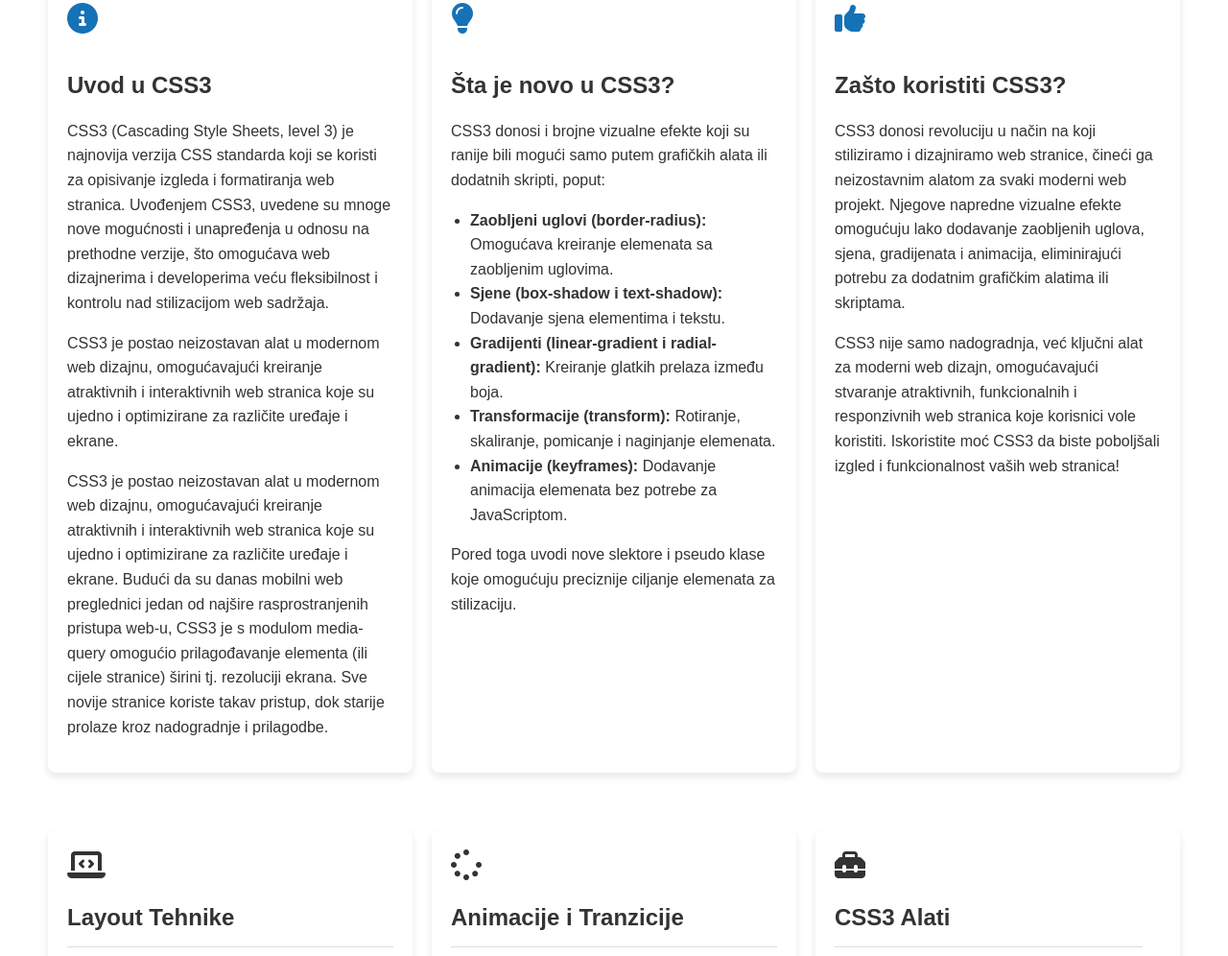
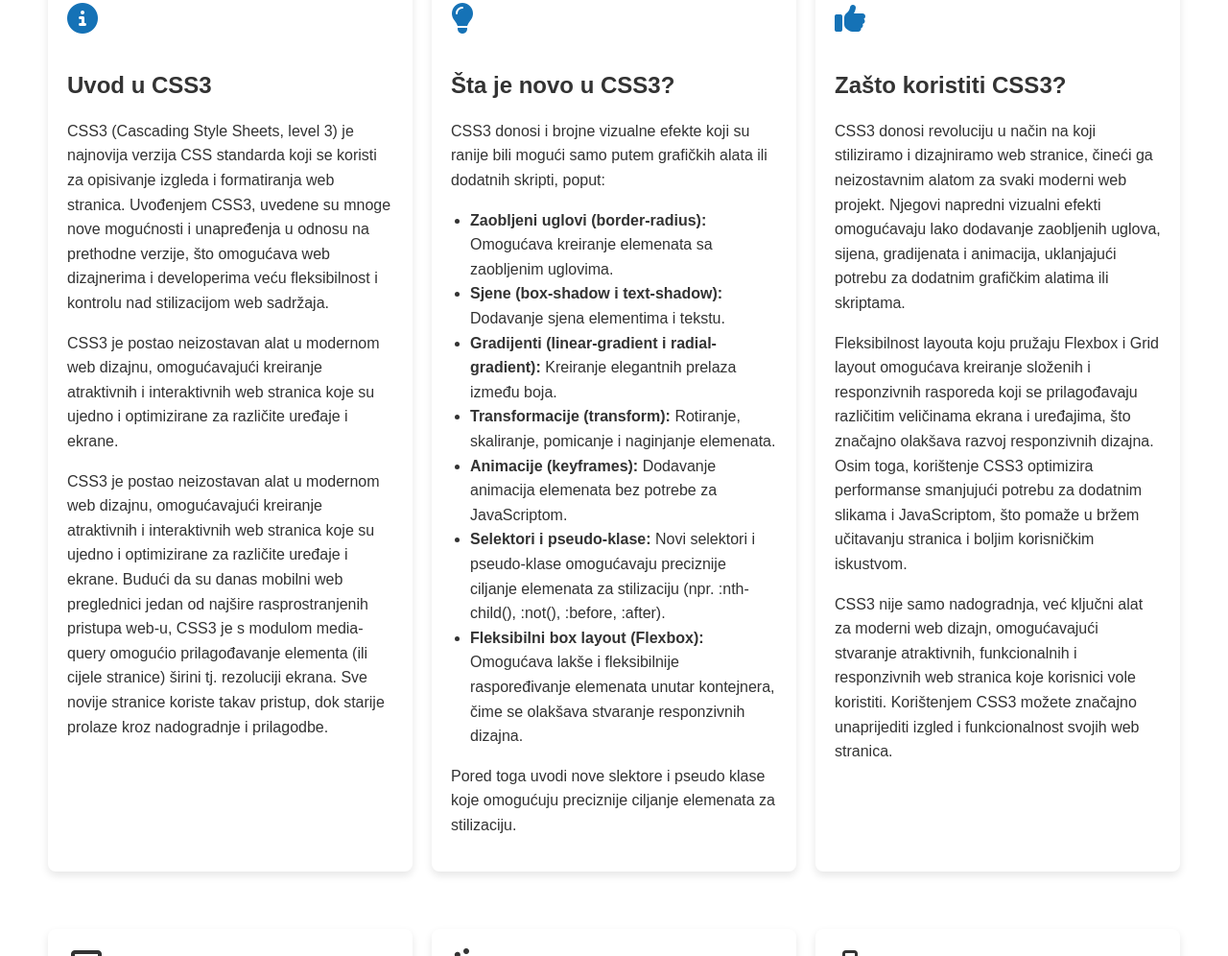
Before and after one commit to qlmas/CSS3_Web_Presentation, a plain HTML site: page index.html in a window 1280 px wide. Shown: the part 740-1736 px from the top of the page at 96% size. Drawn offline with Linux system fonts and the light colour scheme.

Commit message:
text update

```diff
--- a/index.html
+++ b/index.html
@@ -63,9 +63,11 @@
                 <ul>
                     <li><b>Zaobljeni uglovi (border-radius):</b> Omogućava kreiranje elemenata sa zaobljenim uglovima.</li>
                     <li><b>Sjene (box-shadow i text-shadow):</b> Dodavanje sjena elementima i tekstu.</li>
-                    <li><b>Gradijenti (linear-gradient i radial-gradient):</b> Kreiranje glatkih prelaza između boja.</li>
+                    <li><b>Gradijenti (linear-gradient i radial-gradient):</b> Kreiranje elegantnih prelaza između boja.</li>
                     <li><b>Transformacije (transform):</b> Rotiranje, skaliranje, pomicanje i naginjanje elemenata.</li>
                     <li><b>Animacije (keyframes):</b> Dodavanje animacija elemenata bez potrebe za JavaScriptom.</li>
+                    <li><b>Selektori i pseudo-klase:</b> Novi selektori i pseudo-klase omogućavaju preciznije ciljanje elemenata za stilizaciju (npr. :nth-child(), :not(), :before, :after).</li>
+                    <li><b>Fleksibilni box layout (Flexbox):</b> Omogućava lakše i fleksibilnije raspoređivanje elemenata unutar kontejnera, čime se olakšava stvaranje responzivnih dizajna.</li>
                 </ul>
                 <p>Pored toga uvodi nove slektore i pseudo klase koje omogućuju preciznije ciljanje elemenata za stilizaciju.</p>
             </div>
@@ -74,12 +76,15 @@
                 <h2>Zašto koristiti CSS3?</h2>
                 <p>CSS3 donosi revoluciju u način na koji stiliziramo i dizajniramo web stranice,
                     čineći ga neizostavnim alatom za svaki moderni web projekt.
-                    Njegove napredne vizualne efekte omogućuju lako dodavanje zaobljenih uglova,
-                    sjena, gradijenata i animacija, eliminirajući potrebu za dodatnim grafičkim alatima ili skriptama.</p>
+                    Njegovi napredni vizualni efekti omogućavaju lako dodavanje zaobljenih uglova,
+                    sijena, gradijenata i animacija, uklanjajući potrebu za dodatnim grafičkim alatima ili skriptama.</p>
+                <p>Fleksibilnost layouta koju pružaju Flexbox i Grid layout omogućava kreiranje složenih i responzivnih rasporeda
+                    koji se prilagođavaju različitim veličinama ekrana i uređajima, što značajno olakšava razvoj responzivnih dizajna.
+                    Osim toga, korištenje CSS3 optimizira performanse smanjujući potrebu za dodatnim slikama i JavaScriptom,
+                    što pomaže u bržem učitavanju stranica i boljim korisničkim iskustvom.</p>
                 <p>CSS3 nije samo nadogradnja, već ključni alat za moderni web dizajn,
                         omogućavajući stvaranje atraktivnih, funkcionalnih i responzivnih web stranica
-                         koje korisnici vole koristiti. Iskoristite moć CSS3 da biste poboljšali
-                         izgled i funkcionalnost vaših web stranica!</p>
+                        koje korisnici vole koristiti. Korištenjem CSS3 možete značajno unaprijediti izgled i funkcionalnost svojih web stranica.</p>
             </div>
         </section>
         <section class="layout">
```
